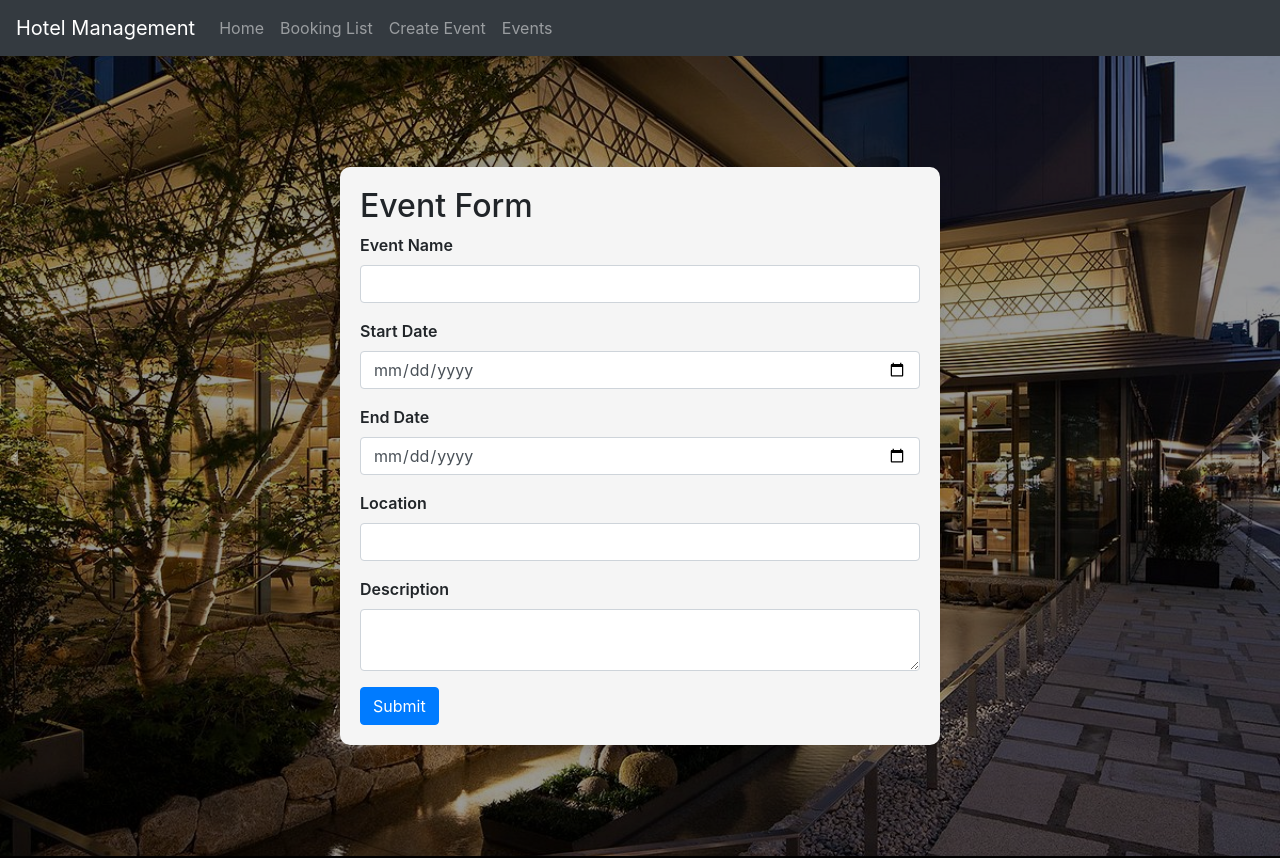
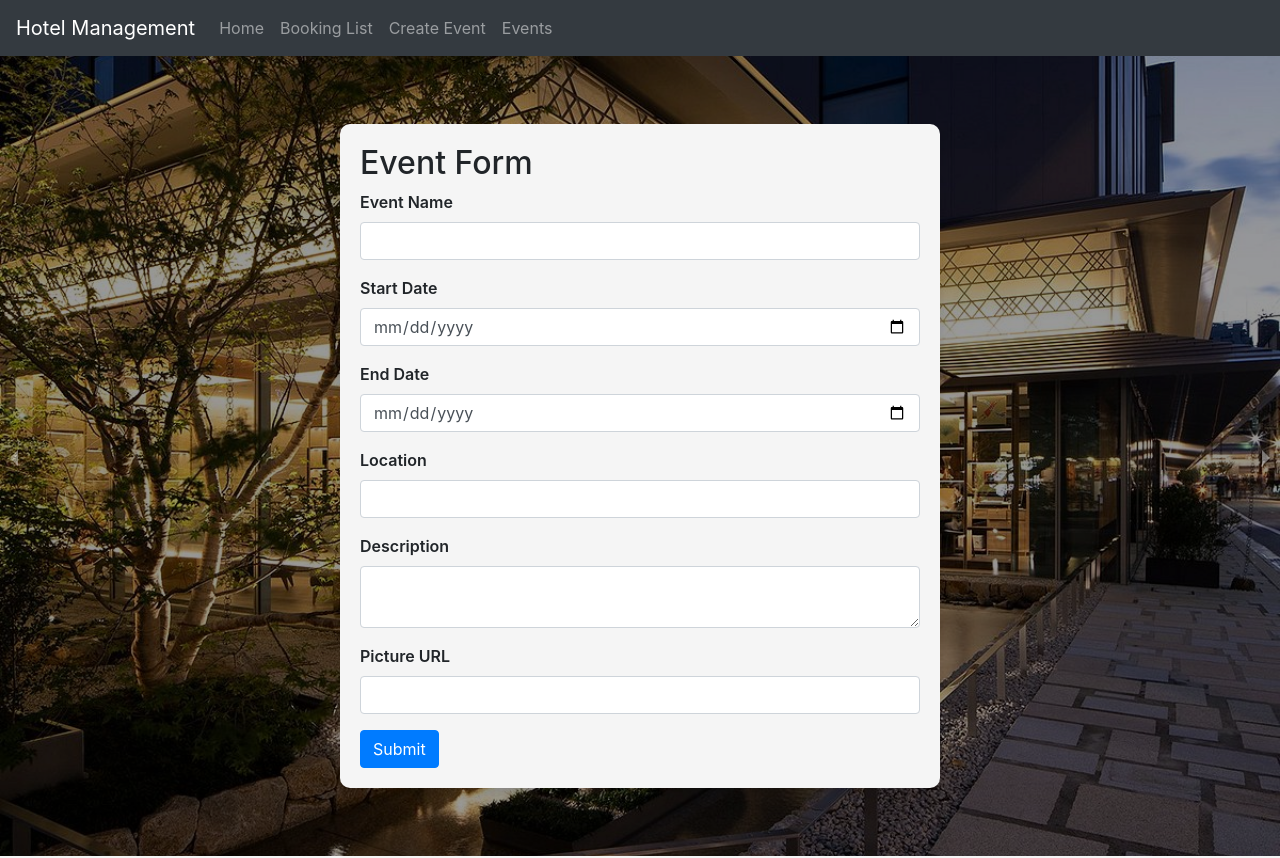
Before and after one commit to ChrisAlexRods/frontend-Hotel-Management, a React (Create React App) app: page /event-form in a window 1280 px wide. Shown: the top 858 px of the page. Built offline with nearby package versions, Linux system fonts and the light colour scheme.

Commit message:
Adding picture url

```diff
--- a/src/App.js
+++ b/src/App.js
@@ -4,7 +4,6 @@ import HomePage from './HomePage';
 import EventsPage from './EventsPage';
 import NavbarComponent from './NavbarComponent';
 import FooterComponent from './FooterComponent';
-import BookingForm from './BookingPage'
 import BookingList from './BookingList';
 import EventForm from './EventForm'
 
@@ -15,7 +14,6 @@ function App() {
       <div id="app" style={{ display: 'flex', flexDirection: 'column', minHeight: '100vh' }}>
         <Routes>
           <Route path="/" element={<HomePage />} />
-          <Route path="/booking" element={<BookingForm />} />
           <Route path="/events" element={<EventsPage />} />
           <Route path="/booking-list" element={<BookingList />} />
           <Route path="/event-form" element={<EventForm />} />
--- a/src/EventForm.js
+++ b/src/EventForm.js
@@ -9,7 +9,8 @@ const EventForm = (props) => {
     start_date: '',
     end_date: '',
     location: '',
-    description: ''
+    description: '',
+    picture_url: '' // Add the new state property here
   });
 
   useEffect(() => {
@@ -46,7 +47,8 @@ const EventForm = (props) => {
           start_date: '',
           end_date: '',
           location: '',
-          description: ''
+          description: '',
+          picture_url: '' // Reset the picture_url value
         });
         if (eventToEdit) {
           setEventToEdit(null);
@@ -129,6 +131,18 @@ const EventForm = (props) => {
                     onChange={handleInputChange}
                   ></textarea>
                 </div>
+                {/* Picture URL form group */}
+                <div className="form-group">
+                  <label htmlFor="picture_url">Picture URL</label>
+                  <input
+                    type="text"
+                    className="form-control"
+                    id="picture_url"
+                    name="picture_url"
+                    value={eventData.picture_url}
+                    onChange={handleInputChange}
+                  />
+                </div>
                 <button type="submit" className="btn btn-primary">
                   {eventToEdit ? 'Update' : 'Submit'}
                 </button>
@@ -139,6 +153,7 @@ const EventForm = (props) => {
       </main>
     </>
   );
+
 };
 
 
--- a/src/EventFormStyles.css
+++ b/src/EventFormStyles.css
@@ -8,7 +8,7 @@ body {
 
 #app {
   flex: 1;
-  background-color: black; /* Add this line */
+  background-color: #f5f5f5; /* Add this line */
 }
 
 
--- a/src/EventsPage.js
+++ b/src/EventsPage.js
@@ -64,10 +64,16 @@ const EventsPage = () => {
     <p>End Date: {event.end_date}</p>
     <p>Location: {event.location}</p>
     <p>Description: {event.description}</p>
+    {event.picture_url && (
+      <div>
+        <img src={event.picture_url} alt={event.name} />
+      </div>
+    )}
     <button onClick={() => setEventToEdit(event)}>Edit</button>
     <button onClick={() => deleteEvent(event.id)}>Delete</button>
   </li>
 ))}
+
           </ul>
         )}
       </div>
```
Lines whose indentation alone changed are shown as unchanged.
